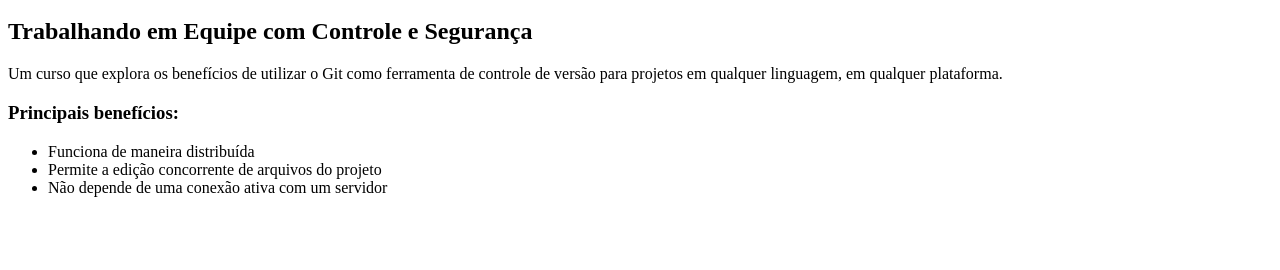
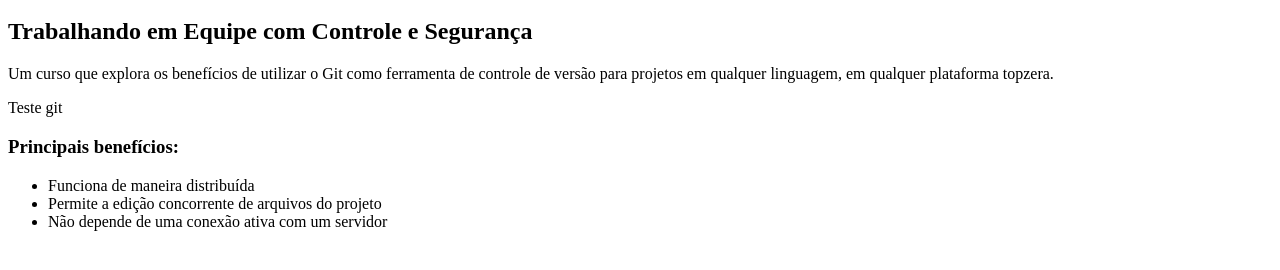
Before and after one commit to josemarmendes/curso-git, a plain HTML site: page index.html in a window 1280 px wide. Shown: the part 48-318 px from the top of the page. Drawn offline with Linux system fonts and the light colour scheme.

Commit message:
Alterando o index.html

```diff
--- a/index.html
+++ b/index.html
@@ -5,7 +5,9 @@
         <h1>Git</h1>
         <h2>Trabalhando em Equipe com Controle e Segurança</h2>
 
-        <p>Um curso que explora os benefícios de utilizar o Git como ferramenta de controle de versão para projetos em qualquer linguagem, em qualquer plataforma.</p>
+        <p>Um curso que explora os benefícios de utilizar o Git como ferramenta de controle de versão para projetos em qualquer linguagem, em qualquer plataforma topzera.</p>
+
+        <p>Teste git</p>
 
         <h3>Principais benefícios:</h3>
         <ul>
```
